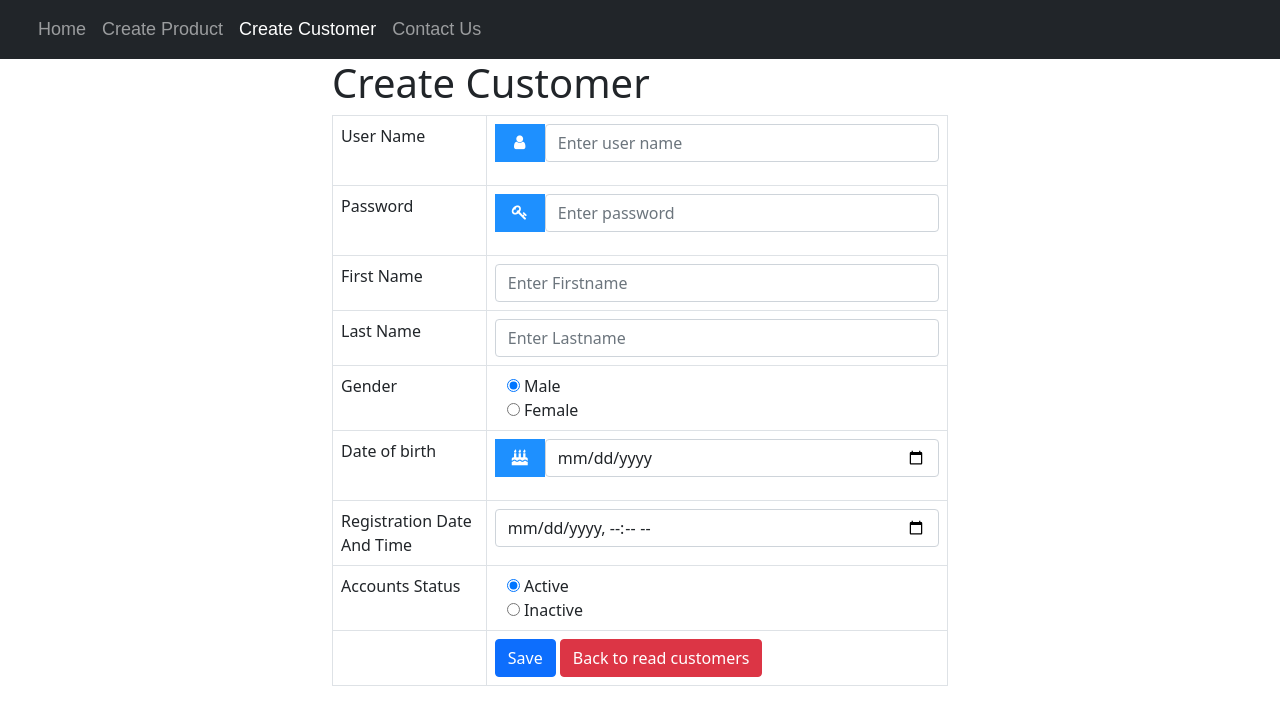
After one commit to candace520/webapp, a PHP site: page /customer.php in a window 1280 px wide. The commit adds this page. Shown: the top 725 px of the page. Run offline with PHP 8.4, Linux system fonts and the light colour scheme.

```diff
--- /dev/null
+++ b/online_store/customer.php
@@ -0,0 +1,224 @@
+<!DOCTYPE HTML>
+<html>
+
+<head>
+    <title>PDO - Create a Record - PHP CRUD Tutorial</title>
+    <!-- Latest compiled and minified Bootstrap CSS -->
+    <link href="https://cdn.jsdelivr.net/npm/bootstrap@5.0.1/dist/css/bootstrap.min.css" rel="stylesheet" integrity="sha384-+0n0xVW2eSR5OomGNYDnhzAbDsOXxcvSN1TPprVMTNDbiYZCxYbOOl7+AMvyTG2x" crossorigin="anonymous">
+    <!-- Add icon library -->
+    <link rel="stylesheet" href="https://cdnjs.cloudflare.com/ajax/libs/font-awesome/4.7.0/css/font-awesome.min.css">
+    <style>
+        #leftrow {
+            width: 25%;
+
+        }
+
+        .container {
+            width: 50%;
+        }
+
+        .nav {
+            padding-left: 30px;
+            font-size: 18px;
+            font-weight: normal;
+            font-family: sans-serif;
+        }
+
+        span {
+            font-weight: bolder;
+            color: white;
+        }
+
+        .input-container {
+            display: -ms-flexbox;
+            /* IE10 */
+            display: flex;
+            width: 100%;
+            margin-bottom: 15px;
+        }
+
+        .icon {
+            padding: 10px;
+            background: dodgerblue;
+            color: white;
+            min-width: 50px;
+            text-align: center;
+        }
+    </style>
+</head>
+
+<body>
+    <nav class="navbar navbar-expand-lg navbar-dark bg-dark">
+        <button class="navbar-toggler" type="button" data-toggle="collapse" data-target="#navbarNav" aria-controls="navbarNav" aria-expanded="false" aria-label="Toggle navigation">
+            <span class="navbar-toggler-icon"></span>
+        </button>
+        <div class="nav">
+            <div class="collapse navbar-collapse" id="navbarNav">
+                <ul class="navbar-nav">
+                    <li class="nav-item ">
+                        <a class="nav-link" href="home.php">Home </a>
+                    </li>
+                    <li class="nav-item">
+                        <a class="nav-link" href="create.php">Create Product</a>
+                    </li>
+                    <li class="nav-item">
+                        <a class="nav-link active" href="customer.php">Create Customer</a>
+                    </li>
+                    <li class="nav-item">
+                        <a class="nav-link" href="contact.php">Contact Us</a>
+                    </li>
+                </ul>
+            </div>
+    </nav>
+    </div>
+    <!-- container -->
+    <div class="container">
+        <div class="page-header">
+            <h1>Create Customer</h1>
+        </div>
+
+        <!-- PHP insert code will be here -->
+        <?php
+        if ($_POST) {
+            // include database connection
+            include 'config/database.php';
+            try {
+                // insert query
+                $query = "INSERT INTO customer SET name=:name,password=:password,firstname=:firstname,lastname=:lastname, gender=:gender,dateofbirth=:dateofbirth,registrationdatetime=:registrationdatetime,
+                accountstatus=:accountstatus,created=:created";
+                // prepare query for execution
+                $stmt = $con->prepare($query);
+                // posted values
+                $name = $_POST['name'];
+                $password = $_POST['password'];
+                $firstname = $_POST['firstname'];
+                $lastname = $_POST['lastname'];
+                $gender = $_POST['gender'];
+                $dateofbirth = $_POST['dateofbirth'];
+                $registrationdatetime = $_POST['registrationdatetime'];
+                $accountstatus = $_POST['accountstatus'];
+                // bind the parameters
+                $stmt->bindParam(':name', $name);
+                $stmt->bindParam(':password', $password);
+                $stmt->bindParam(':firstname', $firstname);
+                $stmt->bindParam(':lastname', $lastname);
+                $stmt->bindParam(':gender', $gender);
+                $stmt->bindParam(':dateofbirth', $dateofbirth);
+                $stmt->bindParam(':registrationdatetime', $registrationdatetime);
+                $stmt->bindParam(':accountstatus', $accountstatus);
+                // specify when this record was inserted to the database
+                $created = date('Y-m-d H:i:s');
+                $stmt->bindParam(':created', $created);
+                // Execute the query
+                if ($stmt->execute()) {
+                    echo "<div class='alert alert-success'>Record was saved.</div>";
+                } else {
+                    echo "<div class='alert alert-danger'>Unable to save record.</div>";
+                }
+            }
+            // show error
+            catch (PDOException $exception) {
+                die('ERROR: ' . $exception->getMessage());
+            }
+        }
+        ?>
+        <!-- html form here where the product information will be entered -->
+        <form action="<?php echo htmlspecialchars($_SERVER["PHP_SELF"]); ?>" method="post">
+
+            <table class='table table-hover table-responsive table-bordered'>
+                <tr>
+                    <td id="leftrow">User Name</td>
+                    <td>
+                        <div class="input-container">
+                            <i class="fa fa-user icon"></i>
+                            <div class="input-group">
+                                <input type='text' name='name' placeholder="Enter user name " class='form-control' />
+                    </td>
+                </tr>
+    </div>
+    </div>
+
+    <tr>
+        <td>Password</td>
+        <td>
+            <div class="input-container">
+                <i class="fa fa-key icon"></i>
+                <div class="input-group">
+                    <input type='password' name='password' placeholder="Enter password " class='form-control' />
+        </td>
+    </tr>
+    </div>
+    </div>
+    <tr>
+
+        <td>First Name</td>
+        <td>
+            <input type='text' name='firstname' placeholder="Enter Firstname" class='form-control' />
+        </td>
+        </div>
+    </tr>
+    <tr>
+        <td>Last Name</td>
+        <td>
+            <div class="input-group">
+                <input type='text' name='lastname' id="uname" placeholder="Enter Lastname" class='form-control' />
+
+        </td>
+    </tr>
+    </div>
+    <tr>
+        <td>Gender</td>
+        <td>
+            <label class="container">
+                <input type="radio" checked="checked" name="gender">
+                <span class="checkmark"></span>Male
+            </label>
+            <label class="container">
+                <input type="radio" name="gender">
+                <span class="checkmark"></span>Female
+            </label>
+        </td>
+    </tr>
+
+    <tr>
+        <td>Date of birth</td>
+        <td>
+            <div class="input-container">
+                <i class="fa fa-birthday-cake icon"></i>
+                <input type='date' name='dateofbirth' class='form-control' />
+        </td>
+    </tr>
+    </div>
+    <tr>
+        <td>Registration Date And Time</td>
+        <td><input type='datetime-local' name='registrationdatetime' class='form-control' /></td>
+    </tr>
+
+    <tr>
+        <td>Accounts Status</td>
+        <td><label class="container">
+                <input type="radio" checked="checked" name="accountstatus">
+                <span class="checkmark"></span>Active
+            </label>
+            <label class="container">
+                <input type="radio" name="accountstatus">
+                <span class="checkmark"></span>Inactive
+            </label>
+        </td>
+    </tr>
+    <tr>
+        <td></td>
+        <td>
+            <input type='submit' value='Save' class='btn btn-primary' />
+            <a href='index.php' class='btn btn-danger'>Back to read customers</a>
+        </td>
+    </tr>
+    </table>
+    </form>
+
+    </div>
+    <!-- end .container -->
+    <script src="https://cdn.jsdelivr.net/npm/bootstrap@5.0.1/dist/js/bootstrap.bundle.min.js" integrity="sha384-gtEjrD/SeCtmISkJkNUaaKMoLD0//ElJ19smozuHV6z3Iehds+3Ulb9Bn9Plx0x4" crossorigin="anonymous"></script>
+</body>
+
+</html>
```
Also changed, not shown: online_store/contact.php (added, +127 -0 lines), online_store/create.php (+70 -6 lines), online_store/home.php (added, +136 -0 lines).
